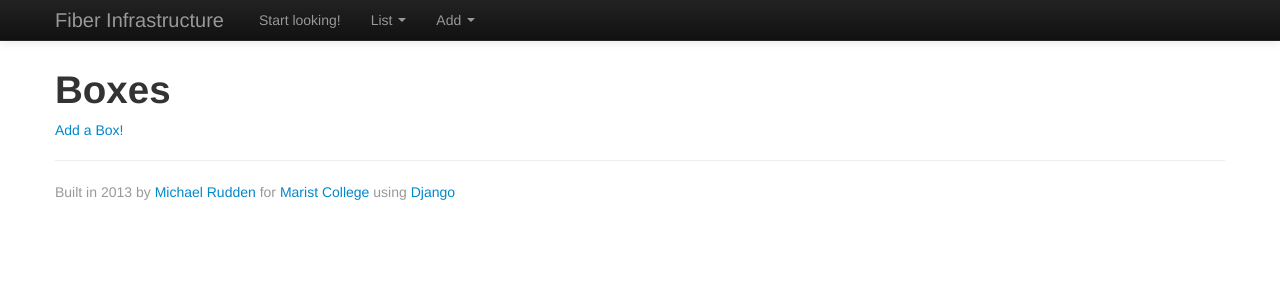
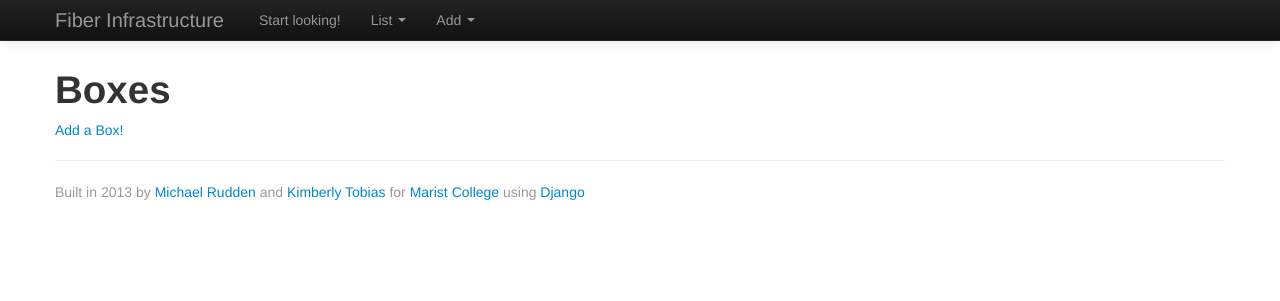
Before and after one commit to mrudden/fiber, a Django app: template templates/fiberdb/boxes.html in a window 1280 px wide. Shown: the top 301 px of the page. Run offline with Django 3.2, Linux system fonts and the light colour scheme; the template is opened without the code that fills it, so the values that code supplies are empty; some libraries are stand-ins or nearby versions.

Commit message:
updated footer on base.html

```diff
--- a/templates/fiberdb/base.html
+++ b/templates/fiberdb/base.html
@@ -93,7 +93,7 @@
 
       <footer>
         <hr>
-        <p class="muted credit">Built in 2013 by <a href="http://michaelrudden.com">Michael Rudden</a> for <a href="http://marist.edu">Marist College</a> using <a href="http://djangoproject.com">Django</a></p>
+        <p class="muted credit">Built in 2013 by <a href="http://michaelrudden.com">Michael Rudden</a> and <a href="http://kimberlytobias.us">Kimberly Tobias</a> for <a href="http://marist.edu">Marist College</a> using <a href="http://djangoproject.com">Django</a></p>
       </footer>
 
     </div> <!-- /container -->
```
